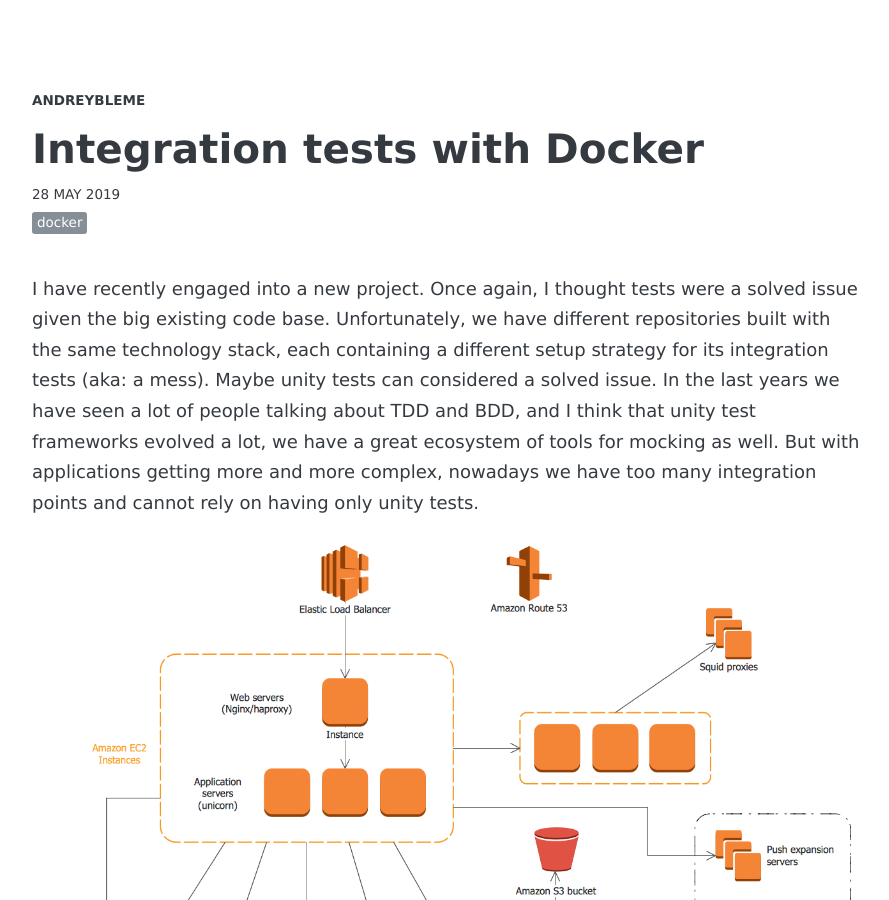
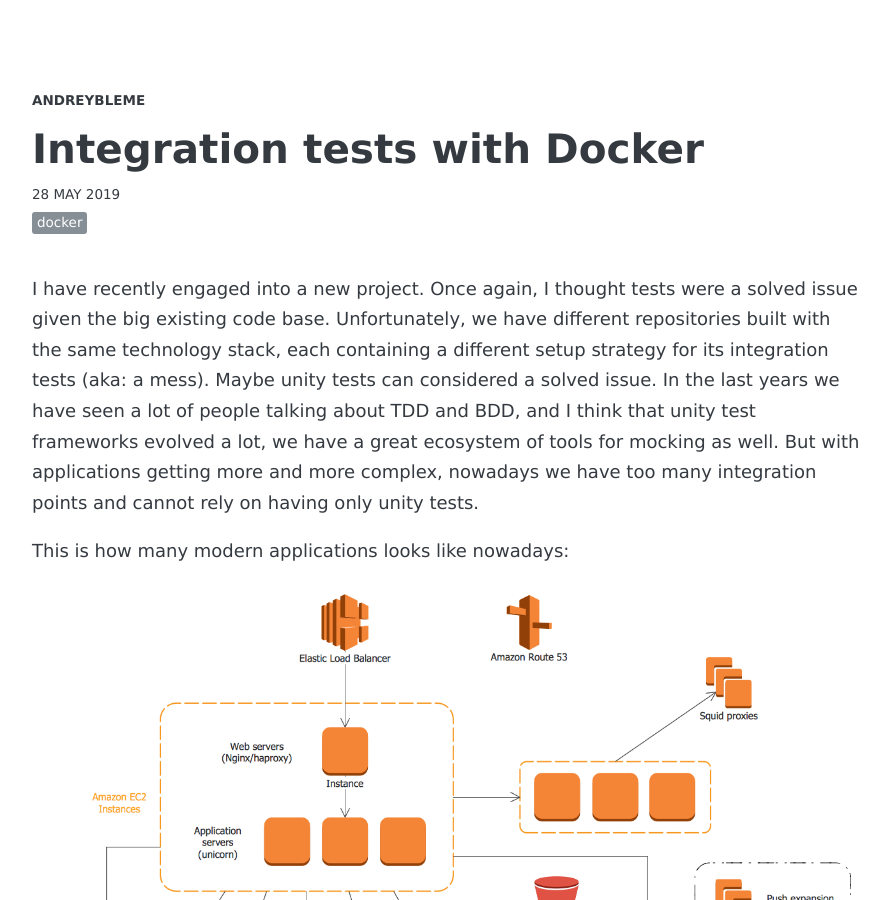
Before and after one commit to andreybleme/andreybleme.github.io, a Jekyll site: the page built from _posts/2019-28-05-integration-tests-with-docker.markdown, in a window 1280 px wide and 900 px high. Shown: the whole window, without its empty margins (194-1083 px from the left). Built offline with Jekyll 4.4.1, drawn with Linux system fonts in a browser that asks for light colours; nearby versions of some CDN libraries; some web fonts are replaced; comment, search, counter and statistics services are not loaded.

Commit message:
adding image explanation

```diff
--- a/_posts/2019-28-05-integration-tests-with-docker.markdown
+++ b/_posts/2019-28-05-integration-tests-with-docker.markdown
@@ -9,6 +9,8 @@ share: true
 ---
 
 I have recently engaged into a new project. Once again, I thought tests were a solved issue given the big existing code base. Unfortunately, we have different repositories built with the same technology stack, each containing a different setup strategy for its integration tests (aka: a mess). Maybe unity tests can considered a solved issue. In the last years we have seen a lot of people talking about TDD and BDD, and I think that unity test frameworks evolved a lot, we have a great ecosystem of tools for mocking as well. But with applications getting more and more complex, nowadays we have too many integration points and cannot rely on having only unity tests.
+
+This is how many modern applications looks like nowadays:
 
 ![Modern architecture](https://raw.githubusercontent.com/andreybleme/andreybleme.github.io/master/assets/img/modern-aws-architecture.png "Modern architecture")
 
```
